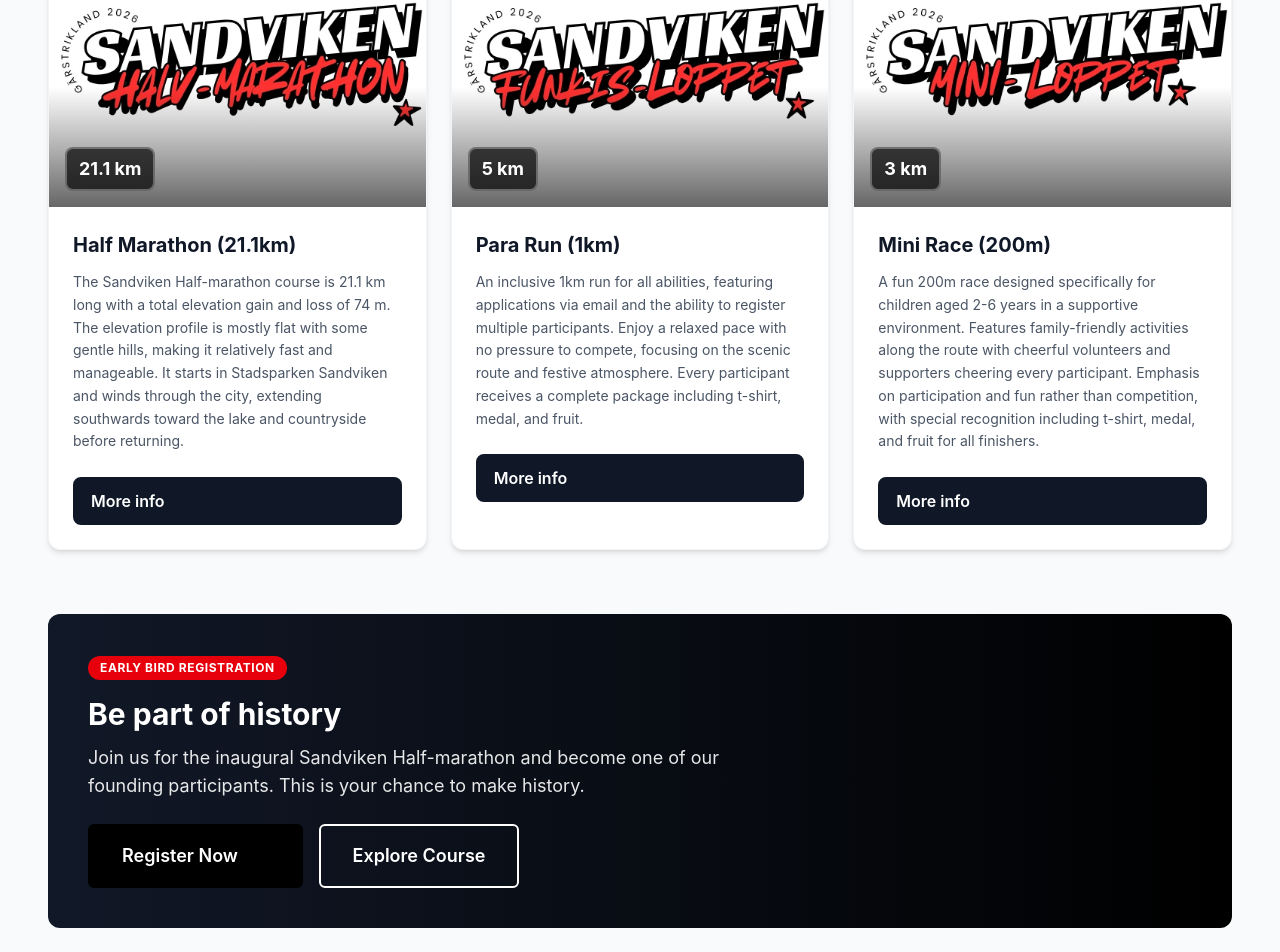
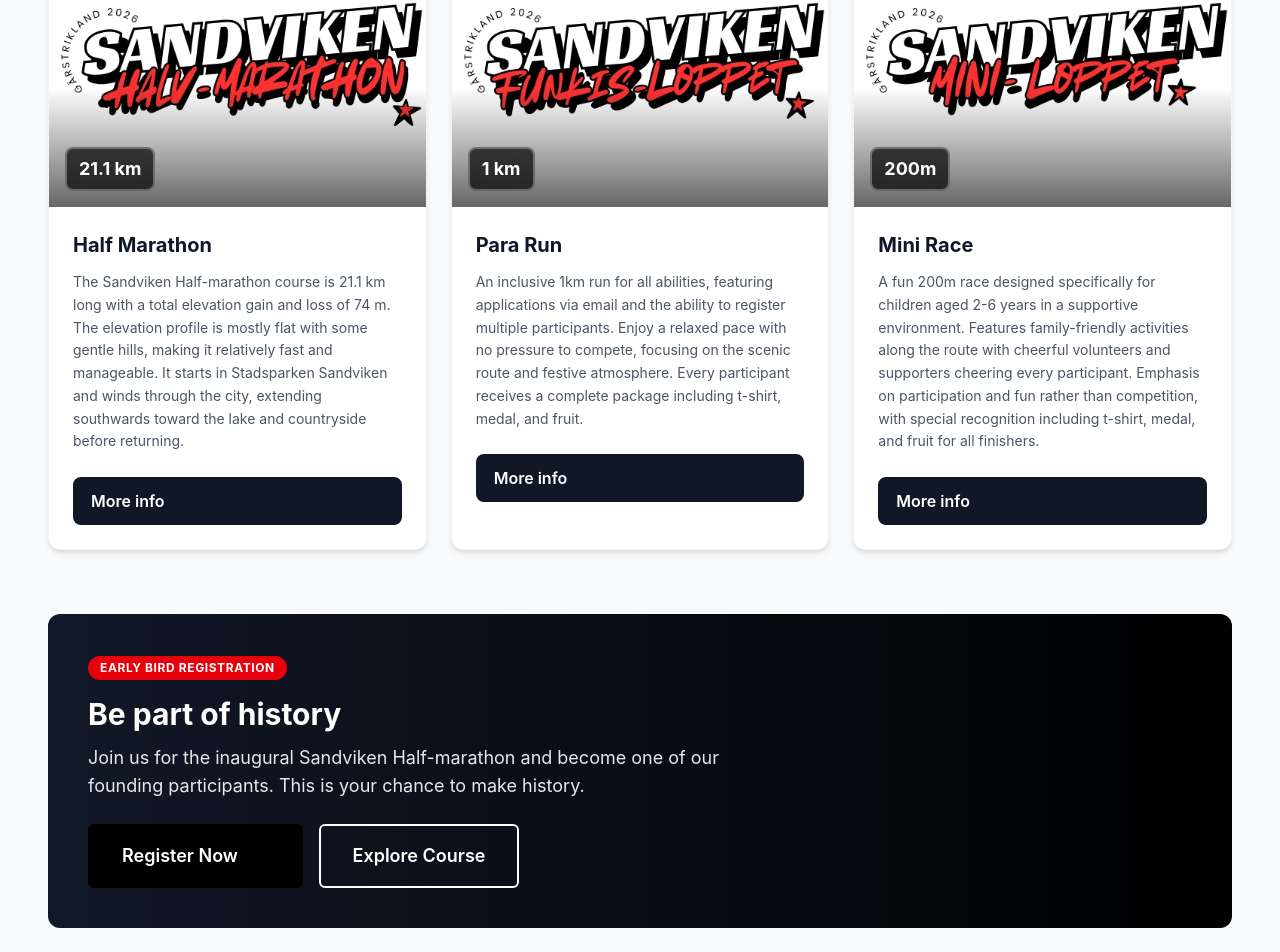
Before and after one commit to Largos03/Sandviken-Marathon, a SvelteKit app: page / in a window 1280 px wide. Shown: the part 1507-2459 px from the top of the page. Built offline with nearby package versions, Linux system fonts and the light colour scheme; some icons are missing.

Commit message:
Update race info and add structured meta tags
Expanded translations for race cards and updated Mini-loppet description to reflect the 200m kids race. Added Open Graph, Twitter, and structured data meta tags to home and Mini-loppet pages for improved SEO and social sharing.

```diff
--- a/src/lib/components/QuickOverview.svelte
+++ b/src/lib/components/QuickOverview.svelte
@@ -104,7 +104,7 @@
 
 			<!-- Distance badge -->
 			<div class="absolute bottom-4 left-4 rounded-lg border-2 border-white/30 bg-black/70 px-3 py-1.5 backdrop-blur-sm">
-				<span class="text-lg font-bold text-white">5 km</span>
+				<span class="text-lg font-bold text-white">1 km</span>
 			</div>
 		</div>
 
@@ -153,7 +153,7 @@
 
 			<!-- Distance badge -->
 			<div class="absolute bottom-4 left-4 rounded-lg border-2 border-white/30 bg-black/70 px-3 py-1.5 backdrop-blur-sm">
-				<span class="text-lg font-bold text-white">3 km</span>
+				<span class="text-lg font-bold text-white">200m</span>
 			</div>
 		</div>
 
--- a/src/lib/stores/home.ts
+++ b/src/lib/stores/home.ts
@@ -34,14 +34,14 @@ export const homeTranslations = {
 		'home-learnMore': 'Learn More',
 
 		// Race cards
-		'home-halfMarathonCard': 'Half Marathon (21.1km)',
+		'home-halfMarathonCard': 'Half Marathon',
 		'home-halfMarathonCardDesc': 'The Sandviken Half-marathon course is 21.1 km long with a total elevation gain and loss of 74 m. The elevation profile is mostly flat with some gentle hills, making it relatively fast and manageable. It starts in Stadsparken Sandviken and winds through the city, extending southwards toward the lake and countryside before returning.',
 		'home-halfMarathonCardBtn': 'More info',
-		'home-tenKCard': 'Para Run (1km)',
+		'home-tenKCard': 'Para Run',
 		'home-tenKCardDesc':
 			'An inclusive 1km run for all abilities, featuring applications via email and the ability to register multiple participants. Enjoy a relaxed pace with no pressure to compete, focusing on the scenic route and festive atmosphere. Every participant receives a complete package including t-shirt, medal, and fruit.',
 		'home-tenKCardBtn': 'More info',
-		'home-teamRelayCard': 'Mini Race (200m)',
+		'home-teamRelayCard': 'Mini Race',
 		'home-teamRelayCardDesc':
 			'A fun 200m race designed specifically for children aged 2-6 years in a supportive environment. Features family-friendly activities along the route with cheerful volunteers and supporters cheering every participant. Emphasis on participation and fun rather than competition, with special recognition including t-shirt, medal, and fruit for all finishers.',
 		'home-teamRelayCardBtn': 'More info',
@@ -124,14 +124,14 @@ export const homeTranslations = {
 		'home-learnMore': 'Läs Mer',
 
 		// Race cards
-		'home-halfMarathonCard': 'Halvmaraton (21,1km)',
+		'home-halfMarathonCard': 'Halvmaraton',
 		'home-halfMarathonCardDesc': 'Sandviken Halvmarathon-banan är 21,1 km lång med en total stigning och nedstigning på 74 m. Höjdprofilen är mestadels platt med några lätta kullar, vilket gör den relativt snabb och hanterbar. Den börjar i Stadsparken Sandviken och slingrar genom staden, sträcker sig söderut mot sjön och landsbygden innan den återvänder.',
 		'home-halfMarathonCardBtn': 'Mer info',
-		'home-tenKCard': 'Funkisloppet (5km)',
+		'home-tenKCard': 'Funkisloppet',
 		'home-tenKCardDesc':
 			'Ett inkluderande 1km lopp för alla förmågor, med ansökningar via e-post och möjlighet att registrera flera deltagare. Njut av ett avslappnat tempo utan press att tävla, med fokus på den natursköna rutten och den festliga atmosfären. Varje deltagare får ett komplett paket inklusive t-shirt, medalj och frukt.',
 		'home-tenKCardBtn': 'Mer info',
-		'home-teamRelayCard': 'Mini-loppet (3km)',
+		'home-teamRelayCard': 'Mini-loppet',
 		'home-teamRelayCardDesc':
 			'Ett kul 200m lopp designat specifikt för barn i åldern 2-6 år i en stödjande miljö. Innehåller familjevänliga aktiviteter längs rutten med glada volontärer och supportrar som hejar på varje deltagare. Betoning på deltagande och kul snarare än tävling, med särskild uppmärksamhet inklusive t-shirt, medalj och frukt för alla målgångare.',
 		'home-teamRelayCardBtn': 'Mer info',
--- a/src/lib/stores/miniloppet.ts
+++ b/src/lib/stores/miniloppet.ts
@@ -1,4 +1,4 @@
-// Mini-loppet page translations (3km short course)
+// Mini-loppet page translations (200m kids race for ages 2-6)
 export const miniloppetTranslations = {
 	en: {
 		// Meta
--- a/src/routes/+page.svelte
+++ b/src/routes/+page.svelte
@@ -27,6 +27,70 @@
 <svelte:head>
 	<title>{t('home-officialEvent')}</title>
 	<meta name="description" content={t('home-metaDescription')} />
+
+	<!-- Open Graph / Social Media Meta Tags -->
+	<meta property="og:type" content="website" />
+	<meta property="og:title" content="Sandviken Half-Marathon 2026" />
+	<meta property="og:description" content={t('home-metaDescription')} />
+	<meta property="og:url" content="https://sandvikenhalfmarathon.com" />
+
+	<!-- Twitter Meta Tags -->
+	<meta name="twitter:card" content="summary_large_image" />
+	<meta name="twitter:title" content="Sandviken Half-Marathon 2026" />
+	<meta name="twitter:description" content={t('home-metaDescription')} />
+
+	<!-- Structured Data for Google -->
+	<script type="application/ld+json">
+		{JSON.stringify({
+			"@context": "https://schema.org",
+			"@type": "SportsEvent",
+			"name": "Sandviken Half-Marathon",
+			"description": "Join us for an unforgettable running experience through the scenic landscapes of Sandviken, showcasing the perfect blend of natural beauty and industrial heritage.",
+			"startDate": "2026-08-22T11:00:00+02:00",
+			"endDate": "2026-08-22T16:00:00+02:00",
+			"eventStatus": "https://schema.org/EventScheduled",
+			"eventAttendanceMode": "https://schema.org/OfflineEventAttendanceMode",
+			"location": {
+				"@type": "Place",
+				"name": "Stadsparken Sandviken",
+				"address": {
+					"@type": "PostalAddress",
+					"addressLocality": "Sandviken",
+					"addressCountry": "SE"
+				}
+			},
+			"organizer": {
+				"@type": "Organization",
+				"name": "Sandviken Half-Marathon",
+				"email": "traningsgruppensandviken@outlook.com"
+			},
+			"offers": {
+				"@type": "Offer",
+				"url": "https://sandvikenhalfmarathon.com/register",
+				"availability": "https://schema.org/PreOrder"
+			},
+			"subEvent": [
+				{
+					"@type": "SportsEvent",
+					"name": "Half Marathon",
+					"description": "21.1km half marathon through Sandviken",
+					"distance": "21.1 km"
+				},
+				{
+					"@type": "SportsEvent",
+					"name": "Para Run (Funkisloppet)",
+					"description": "1km inclusive run for all abilities",
+					"distance": "1 km"
+				},
+				{
+					"@type": "SportsEvent",
+					"name": "Mini Race",
+					"description": "200m fun race for children aged 2-6 years",
+					"distance": "200 m"
+				}
+			]
+		})}
+	</script>
 </svelte:head>
 
 <!-- Hero Section - Primary visual impact area to capture visitor attention -->
--- a/src/routes/Mini-loppet/+page.svelte
+++ b/src/routes/Mini-loppet/+page.svelte
@@ -15,6 +15,37 @@
 <svelte:head>
 	<title>{t('miniloppet-TITLE')} - {t('miniloppet-TITLE2')}</title>
 	<meta name="description" content={t('miniloppet-metaDescription')} />
+
+	<!-- Open Graph / Social Media Meta Tags -->
+	<meta property="og:type" content="website" />
+	<meta property="og:title" content="Mini Race (200m) - Sandviken Half-Marathon" />
+	<meta property="og:description" content="A fun 200m race designed specifically for children aged 2-6 years in a supportive environment." />
+	<meta property="og:url" content="https://sandvikenhalfmarathon.com/Mini-loppet" />
+
+	<!-- Structured Data -->
+	<script type="application/ld+json">
+		{JSON.stringify({
+			"@context": "https://schema.org",
+			"@type": "SportsEvent",
+			"name": "Mini Race (Mini-loppet)",
+			"description": "A fun 200m race designed specifically for children aged 2-6 years in a supportive environment.",
+			"distance": "200 m",
+			"startDate": "2026-08-22T11:00:00+02:00",
+			"location": {
+				"@type": "Place",
+				"name": "Stadsparken Sandviken",
+				"address": {
+					"@type": "PostalAddress",
+					"addressLocality": "Sandviken",
+					"addressCountry": "SE"
+				}
+			},
+			"organizer": {
+				"@type": "Organization",
+				"name": "Sandviken Half-Marathon"
+			}
+		})}
+	</script>
 </svelte:head>
 
 <!-- Hero Section -->
```
